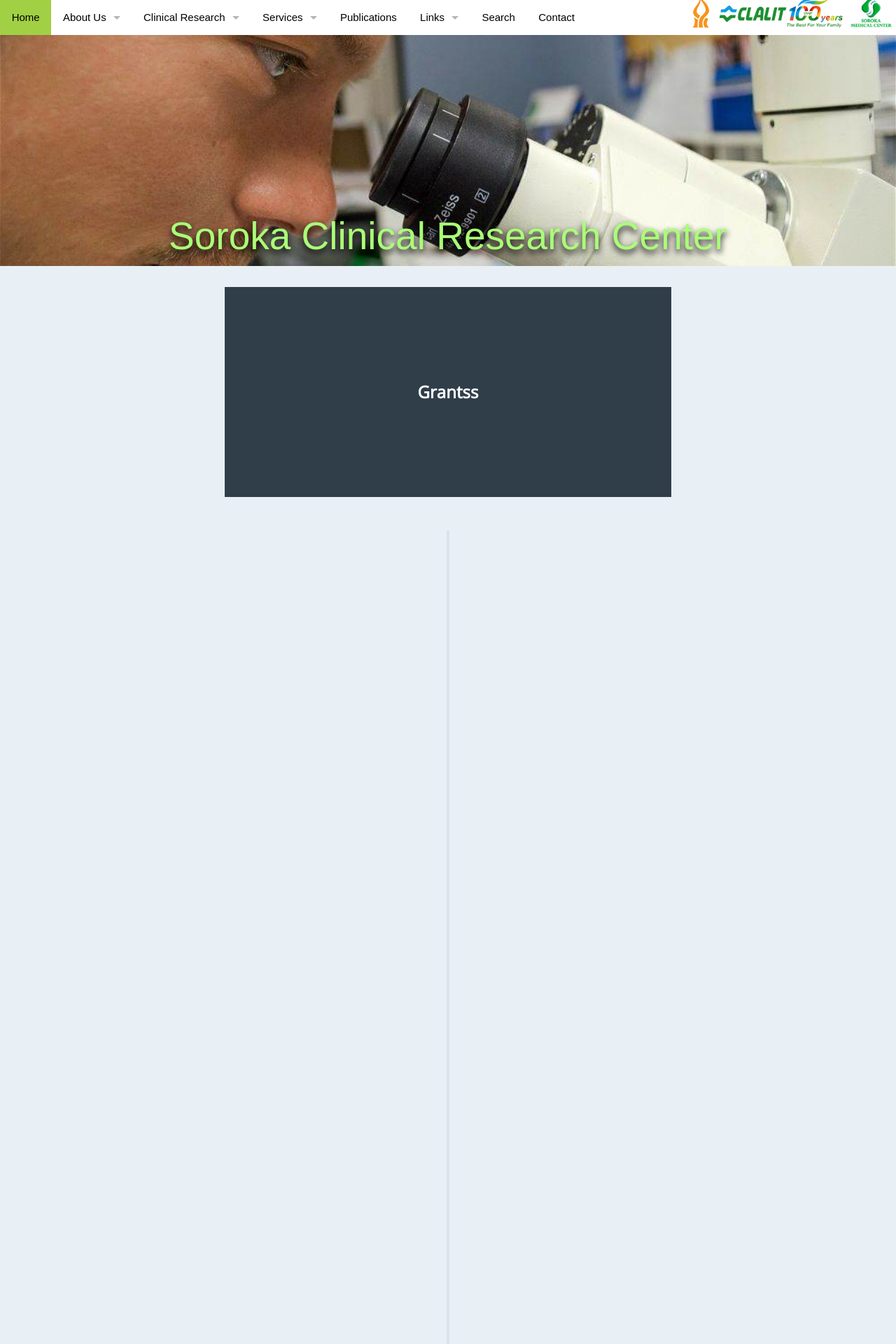
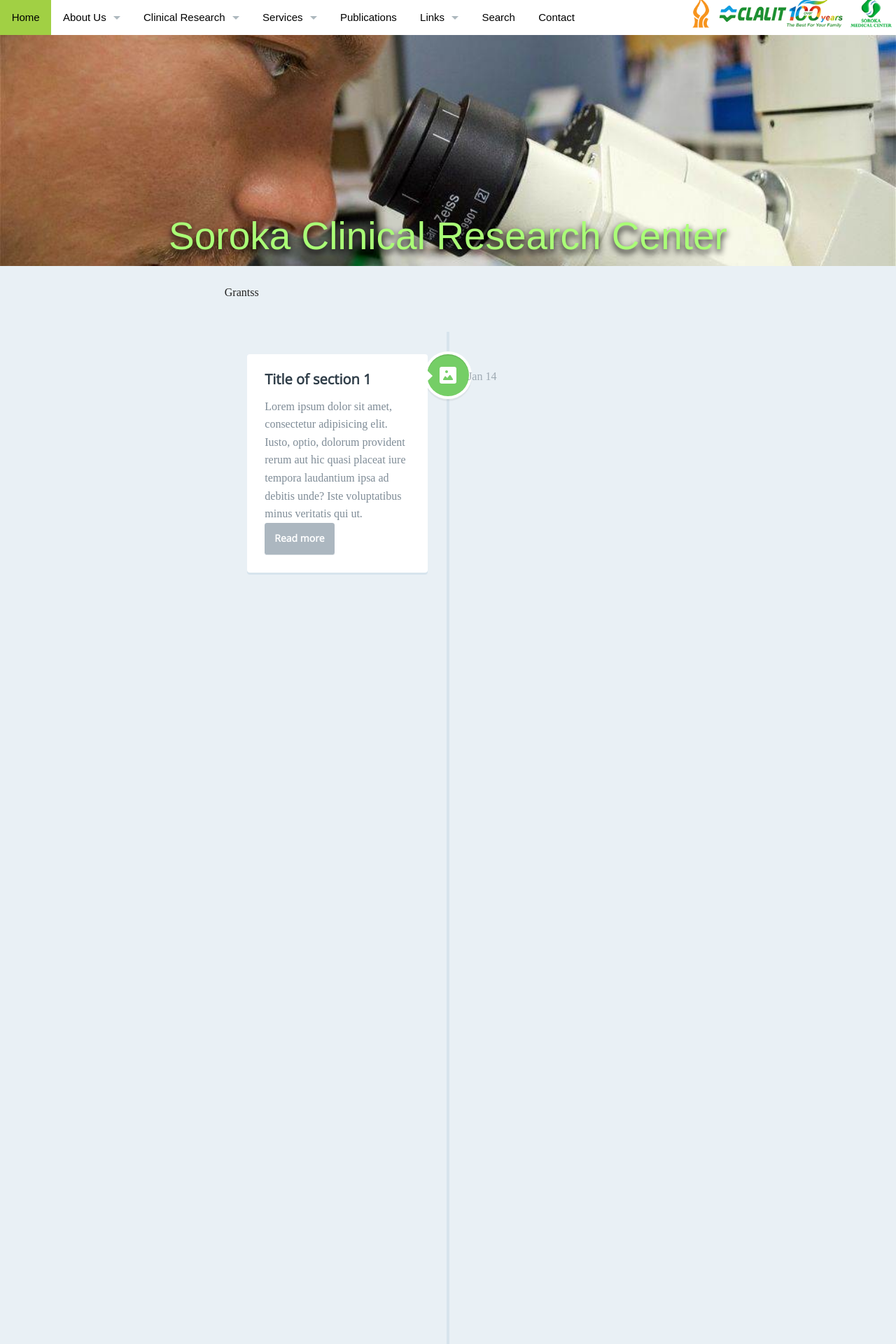
Before and after one commit to vsevkayf/OmarKhayyam, a Jekyll site: the page built from pages/Grantss.html, in a window 1280 px wide. Shown: the top 1920 px of the page at 70% size. Built offline with Jekyll 4.4.1, drawn with Linux system fonts in a browser that asks for light colours; nearby versions of some CDN libraries; some web fonts are replaced.

Commit message:
Update style.css

```diff
--- a/assets/timeline/style.css
+++ b/assets/timeline/style.css
@@ -31,7 +31,7 @@
   max-width: 100%;
 }
 
-h1, h2 {
+h2 {
   font-family: "Open Sans", sans-serif;
   font-weight: bold;
 }
@@ -59,27 +59,6 @@
 Main components
 
 -------------------------------- */
-header {
-  height: 200px;
-  line-height: 200px;
-  text-align: center;
-  background: #303e49;
-}
-header h1 {
-  color: white;
-  font-size: 18px;
-  font-size: 1.125rem;
-}
-@media only screen and (min-width: 1170px) {
-  header {
-    height: 300px;
-    line-height: 300px;
-  }
-  header h1 {
-    font-size: 24px;
-    font-size: 1.5rem;
-  }
-}
 
 #cd-timeline {
   position: relative;
```
